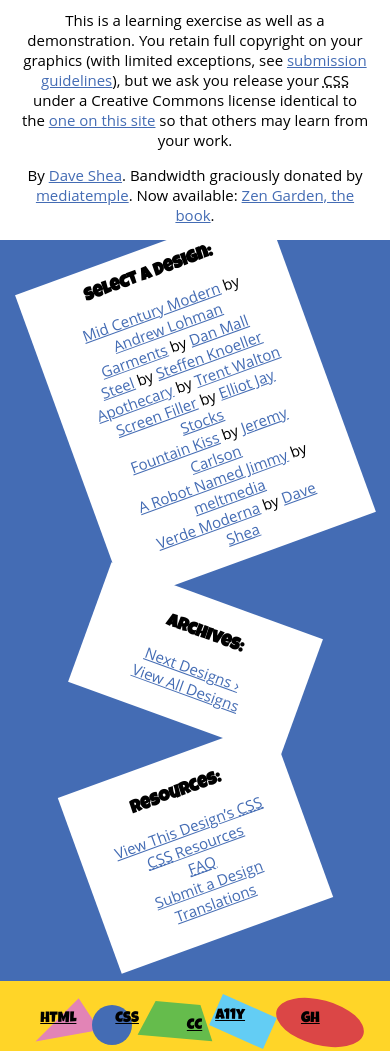
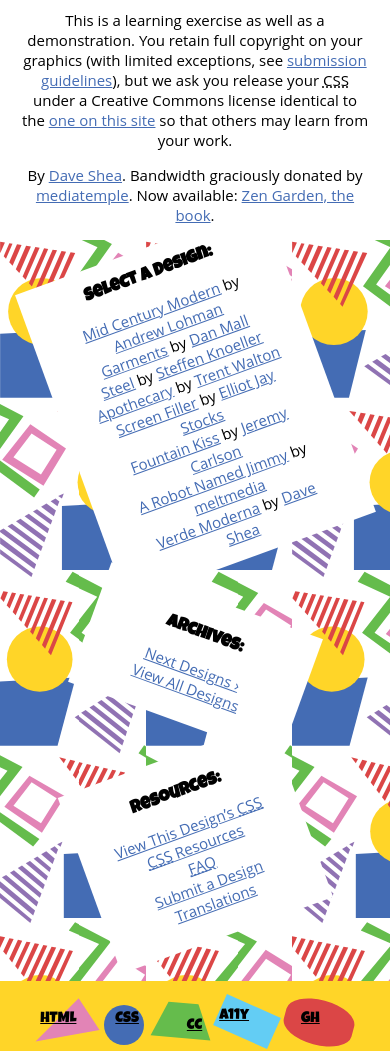
Before and after one commit to thompson-ele/zen-garden, a PHP site: page / in a window 390 px wide. Shown: the part 2976-4027 px from the top of the page. Run offline with PHP 8.4, Linux system fonts and the light colour scheme.

Commit message:
pattern in sidebar and other small changes

```diff
--- a/scss/partials/_layout.scss
+++ b/scss/partials/_layout.scss
@@ -105,6 +105,10 @@ a.zen-validate-html, a.zen-validate-css, a.zen-license, a.zen-accessibility, a.z
 a.zen-accessibility{
     bottom: 3px;
     right: 17px;
+
+    @media (max-width: 480px){
+        right: 13px;
+    }
 }
 
 a.zen-validate-html {
@@ -177,6 +181,10 @@ a.zen-github {
     z-index: -1;
     border: none;
     position: absolute;
+
+    @media (max-width: 480px){
+        right: -5px;
+    }
 }
 
 .zen-license:before{
@@ -198,6 +206,11 @@ a.zen-github {
     -ms-transform: rotate(5deg);
     -o-transform: rotate(5deg);
     transform: rotate(5deg);
+
+    @media (max-width: 480px){
+        right: -10px;
+        width: 30px;
+    }
 }
 
 .zen-accessibility:before{
@@ -235,6 +248,11 @@ a.zen-github {
     -moz-transform: rotate(15deg);
     -ms-transform: rotate(15deg);
     -o-transform: rotate(15deg);
+
+    @media (max-width: 480px){
+        width: 70px;
+        right: -34px;
+    }
 }
 
 @media (min-width:880px){
--- a/scss/partials/_variables.scss
+++ b/scss/partials/_variables.scss
@@ -3,6 +3,7 @@ $logo: "styleguide/assets/kittens/kitten-head.svg";
 $image1: "styleguide/assets/kittens/kitten-barbell.svg";
 $image2: "styleguide/assets/kittens/kitten-leotard.svg";
 $image3: "styleguide/assets/kittens/kitten-yoga.svg";
+$sidebar-image: "styleguide/assets/Pattern.svg";
 
 $imageW: 200px;
 $imageH: 220px;
--- a/scss/style.scss
+++ b/scss/style.scss
@@ -61,7 +61,7 @@ header, .summary{
 }
 
 .sidebar{
-    background-color: $sidebar;
+    background: url($sidebar-image);
     margin-bottom: 10px;
     overflow: hidden;
 
--- a/style.css
+++ b/style.css
@@ -209,6 +209,9 @@ a.zen-validate-html, a.zen-validate-css, a.zen-license, a.zen-accessibility, a.z
 a.zen-accessibility {
   bottom: 3px;
   right: 17px; }
+  @media (max-width: 480px) {
+    a.zen-accessibility {
+      right: 13px; } }
 
 a.zen-validate-html {
   margin-left: -30px; }
@@ -270,6 +273,9 @@ a.zen-github {
   z-index: -1;
   border: none;
   position: absolute; }
+  @media (max-width: 480px) {
+    .zen-validate-css:before {
+      right: -5px; } }
 
 .zen-license:before {
   content: "";
@@ -290,6 +296,10 @@ a.zen-github {
   -ms-transform: rotate(5deg);
   -o-transform: rotate(5deg);
   transform: rotate(5deg); }
+  @media (max-width: 480px) {
+    .zen-license:before {
+      right: -10px;
+      width: 30px; } }
 
 .zen-accessibility:before {
   content: "";
@@ -325,6 +335,10 @@ a.zen-github {
   -moz-transform: rotate(15deg);
   -ms-transform: rotate(15deg);
   -o-transform: rotate(15deg); }
+  @media (max-width: 480px) {
+    .zen-github:before {
+      width: 70px;
+      right: -34px; } }
 
 @media (min-width: 880px) {
   .sidebar {
@@ -453,7 +467,7 @@ header, .summary {
   background-image: none; }
 
 .sidebar {
-  background-color: #446cb4;
+  background: url("styleguide/assets/Pattern.svg");
   margin-bottom: 10px;
   overflow: hidden; }
   .sidebar ul {
```
Also changed, not shown: styleguide/assets/Pattern.svg (added).
